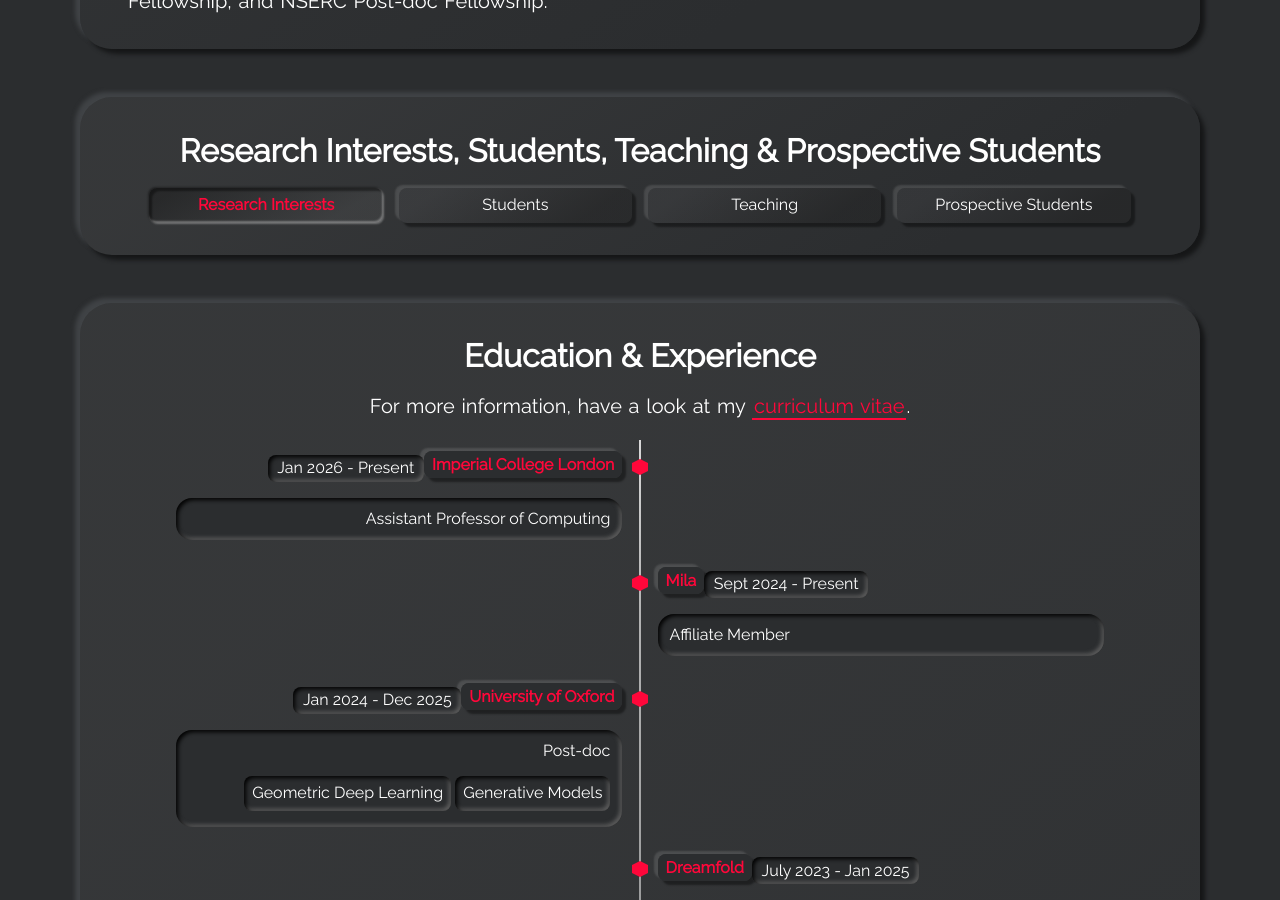
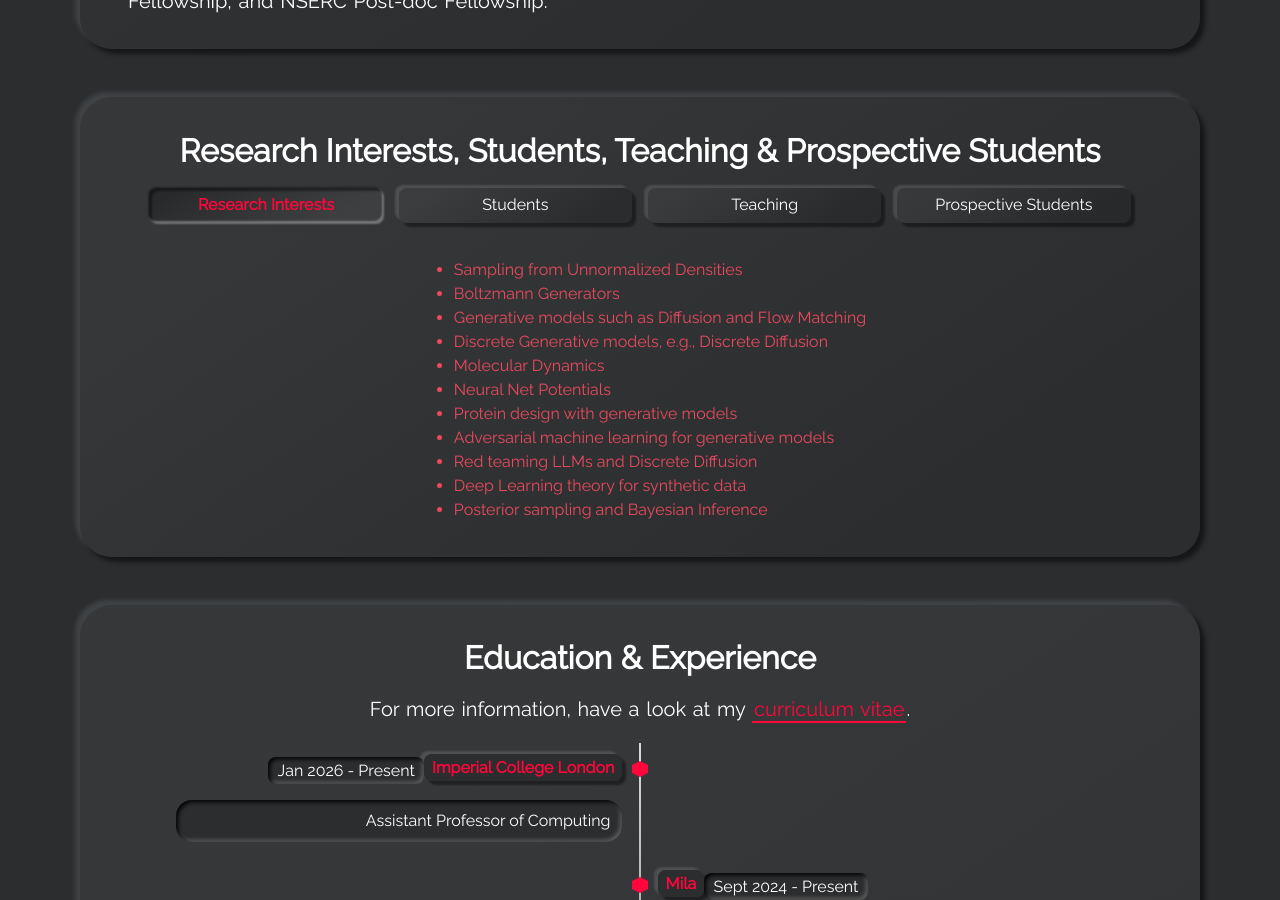
Before and after one commit to joeybose/joeybose.github.io, a Jekyll site: the page built from index.html, in a window 1280 px wide and 900 px high, scrolled down 1998 px. Built offline with Jekyll 4.4.1, drawn with Linux system fonts in a browser that asks for light colours; some of the changed text lies outside the part shown.

Commit message:
Add research interests bullet list

```diff
--- a/_data/skills-languages.yml
+++ b/_data/skills-languages.yml
@@ -5,23 +5,14 @@
 # - name: Language
 #   weight: 5
 
-#- name: Generative Models
-  #weight: 4
-
-#- name: Normalizing Flows
-  #weight: 4
-
-#- name: Equivariant Networks
-  #weight: 4
-
-#- name: Adversarial Attacks
-  #weight: 4
-
-#- name: Graph Neural Networks
-  #weight: 2
-
-#- name: KG Embeddings
-  #weight: 2
-
-#- name: NLP
-  #weight: 2
+- name: Sampling from Unnormalized Densities
+- name: Boltzmann Generators
+- name: Generative models such as Diffusion and Flow Matching
+- name: Discrete Generative models, e.g., Discrete Diffusion
+- name: Molecular Dynamics
+- name: Neural Net Potentials
+- name: Protein design with generative models
+- name: Adversarial machine learning for generative models
+- name: Red teaming LLMs and Discrete Diffusion
+- name: Deep Learning theory for synthetic data
+- name: Posterior sampling and Bayesian Inference
--- a/_includes/section-skills.html
+++ b/_includes/section-skills.html
@@ -10,11 +10,15 @@
   <input type="radio" id="prospective" name="filter" />
   <label class="filter-button neumorphism-button" for="prospective">{{ site.prospective_students_title }}</label>
 
-  {% for language in site.data.skills-languages %}
-    <div skill-type="research" skill-weight="{{language.weight}}" data-aos="zoom-in">
-      {{language.name}}
+  {% if site.data.skills-languages %}
+    <div skill-type="research" data-aos="zoom-in">
+      <ul class="research-interests-list">
+        {% for language in site.data.skills-languages %}
+          <li>{{ language.name }}</li>
+        {% endfor %}
+      </ul>
     </div>
-  {% endfor %}
+  {% endif %}
   {% for student in site.data.skills-students %}
     <div skill-type="students" skill-weight="{{student.weight}}" data-aos="zoom-in">
       {% if student.url %}
--- a/_sass/main.scss
+++ b/_sass/main.scss
@@ -406,6 +406,18 @@ a {
 
   div[skill-type="research"] {
     color: #e84a5f;
+
+    ul.research-interests-list {
+      margin: 0;
+      padding-left: 1.5rem;
+      list-style: disc;
+    }
+
+    ul.research-interests-list li {
+      margin-bottom: 0.5rem;
+      font-size: 1rem;
+      line-height: 1.5rem;
+    }
   }
   div[skill-type="students"] {
     color: #8d9db6;
```
